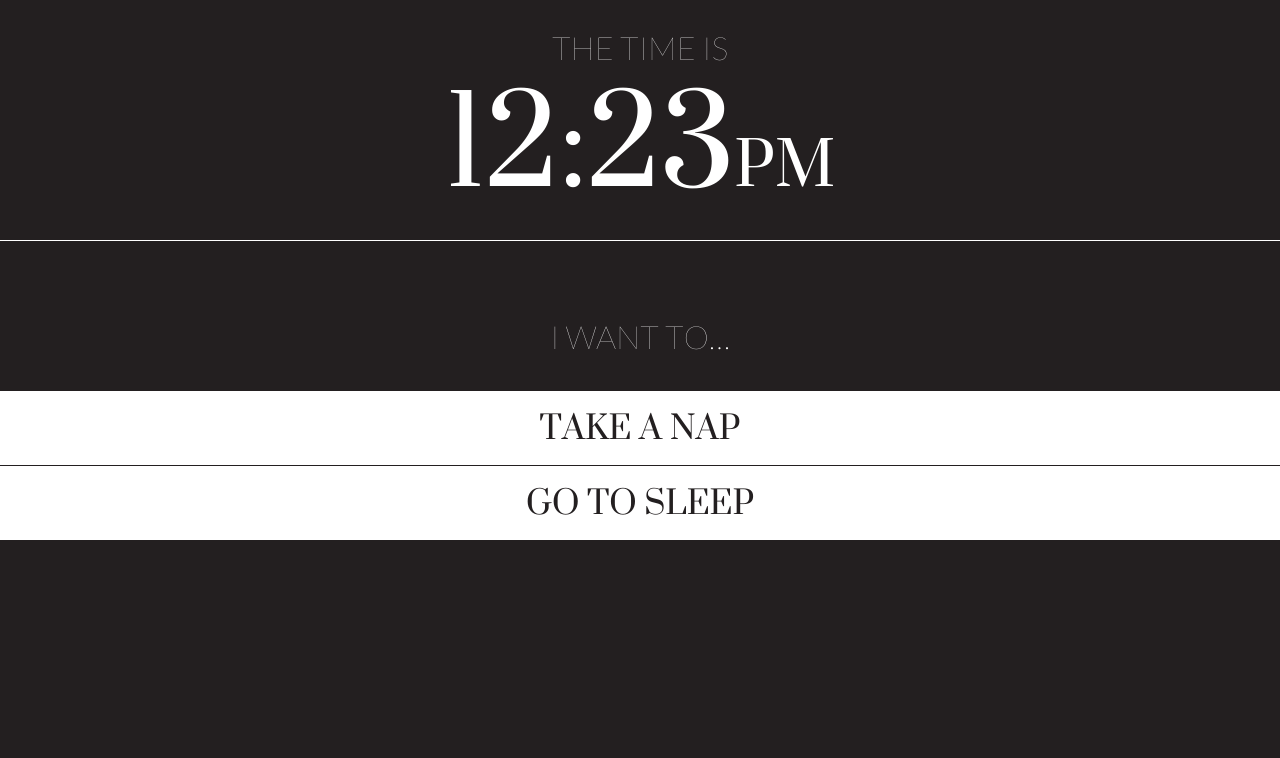
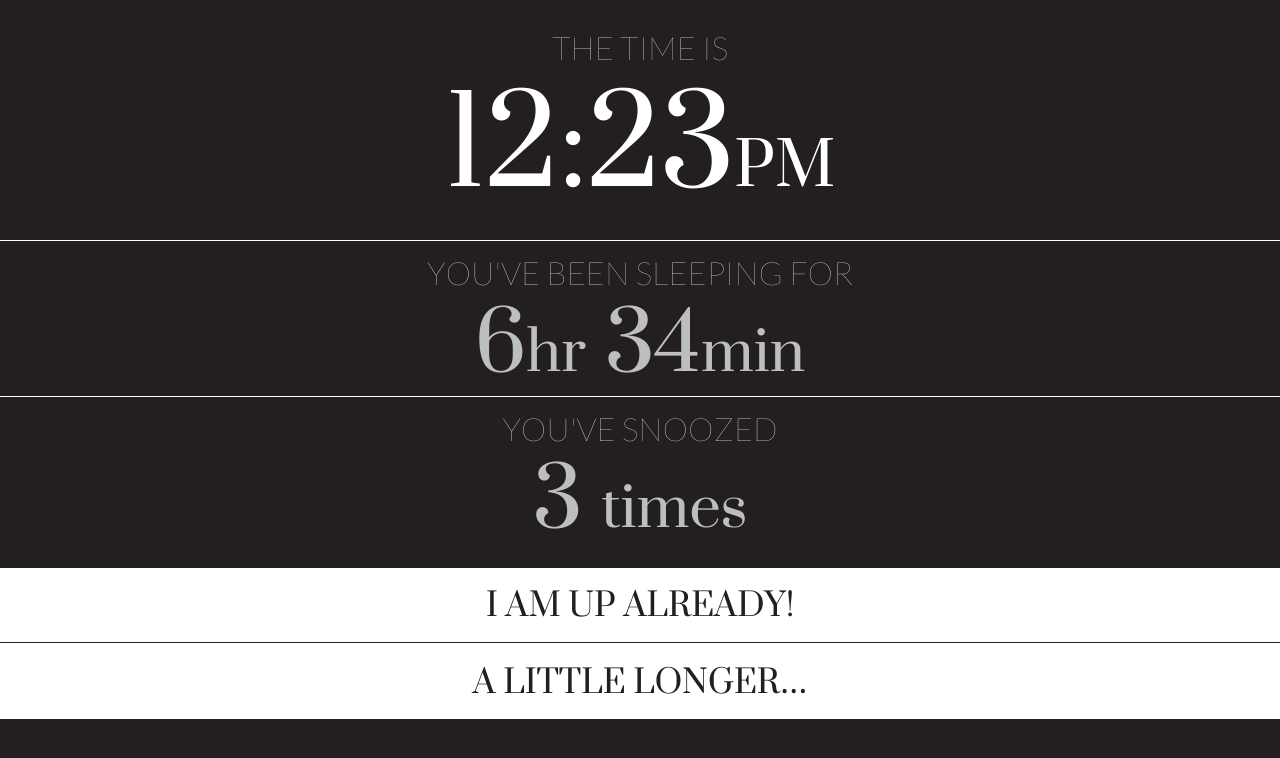
Before and after one commit to prtksxna/dormien, a plain HTML site: page index.html in a window 1280 px wide. Drawn offline with Linux system fonts and the light colour scheme.

Commit message:
Done with the interface of all the parts

```diff
--- a/index.html
+++ b/index.html
@@ -14,7 +14,7 @@
       <h1>12:23<span>PM</span></h1>
     </div>
 
-    <div id="first">
+    <div id="first" style="display:none;">
       <p>
 	I want to&hellip;<br/><br/>
 	<a href="#">Take a Nap</a>
@@ -22,5 +22,46 @@
       </p>
     </div>
 
+    <div id="second" style="display:none;">
+      <p>
+	I'll sleep for&hellip;
+      </p>
+      <h2>8<span>hr</span> 0<span>min</span></h2>
+      <p>
+	Swipe vertically to change the time<br/><br/>
+	<a href="#">Okie Dokie!</a>
+	<a href="#">Nope!</a>
+      </p>
+    </div>
+
+    <div id="sleeping" style="display:none;">
+      <p>You'll be woken up at</p>
+      <h2>6:45<span>PM</span></h2>
+      <hr />
+      <p>In approximately</p>
+      <h2>8<span>hr</span> 11<span>min</span></h2>
+      <p>
+	<a href="#">I am up already!</a>
+      </p>
+    </div>
+
+    <div id="wakeup">
+      <div id="first-wakeup" style="display:none;">
+	<h1>Time to Wake Up!</h1>
+      </div>
+      <div id="second-wakeup">
+	<p>You've been sleeping for </p>
+	<h2>6<span>hr</span> 34<span>min</span></h2>
+	<hr />
+	<p>You've snoozed</p>
+	<h2>3 <span>times</span></h2>
+      </div>
+      <p>
+	<a href="#">I am up already!</a>
+	<a href="#">A little longer&hellip;</a>
+      </p>
+    </div>
+
+
   </body>
 </html>
--- a/res/master.css
+++ b/res/master.css
@@ -9,6 +9,54 @@ body{
     background: #231F20;
     color: #fff;
     font-family: 'latohairline', 'Helvetica', Arial, Verdana, sans-serif;
+}
+
+hr{
+    border: none;
+    margin: 0;
+    padding: 0;
+    border-bottom: 1px solid #fff;
+}
+
+h2{
+    font: 10em 'prataregular', 'Georgia', serif;
+    color: #BCBEC0;
+    margin: 0;
+    padding: 0;
+}
+
+h2 span{
+    font-size: 0.7em;
+}
+
+p{
+    font-size: 4em;
+    text-transform: uppercase;
+    margin: 0;
+    margin-top: 0.5em;
+}
+
+p a{
+    transition: border-left 0.5s ease, border-right 0.5s ease-out;
+    font: 1em 'prataregular', 'Georgia', serif;
+    display: block;
+    background: #fff;
+    color: #231F20;
+    text-decoration: none;
+    border-bottom: 1px solid #231f20;
+    padding: 0.5em;
+    border-left: 0em solid #fff;
+    border-right: 0em solid #fff;
+}
+
+p a:hover{
+    border-left: 1em solid #231f20;
+    border-right: 1em solid #231f20;
+}
+
+p a:active{
+    border-left: 2em solid #231f20;
+    border-right: 2em solid #231f20;
 }
 
 
@@ -45,30 +93,11 @@ body{
     margin-top: 10em;
 }
 
-#first p{
-    font-size: 4em;
-    text-transform: uppercase;
+#second{
+    margin: 0;
+    margin-top: 5em;
 }
 
-#first p a{
-    transition: border-left 0.5s ease, border-right 0.5s ease-out;
-    font: 1em 'prataregular', 'Georgia', serif;
-    display: block;
-    background: #fff;
-    color: #231F20;
-    text-decoration: none;
-    border-bottom: 1px solid #231f20;
-    padding: 0.5em;
-    border-left: 0em solid #fff;
-    border-right: 0em solid #fff;
+#wakeup h1{
+    font: 10em 'prataregular';
 }
-
-#first p a:hover{
-    border-left: 1em solid #231f20;
-    border-right: 1em solid #231f20;
-}
-
-#first p a:active{
-    border-left: 2em solid #231f20;
-    border-right: 2em solid #231f20;
-}
```
